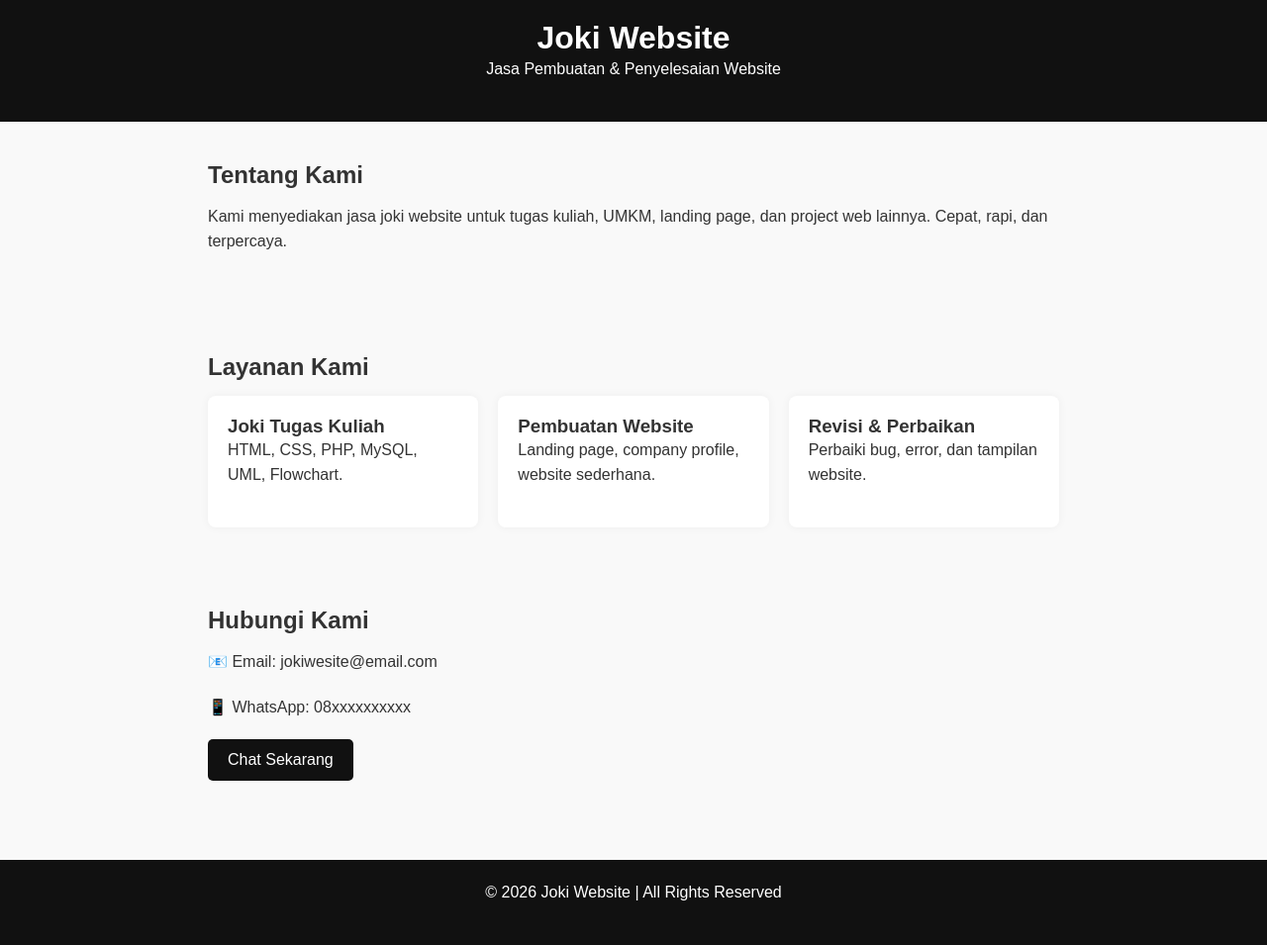
After one commit to abdulajis91744-collab/php_project, a PHP site: page /jokiweb.php in a window 1280 px wide. The commit adds this page. Shown: the whole page at 99% size. Run offline with PHP 8.4, Linux system fonts and the light colour scheme.

Commit message:
Add files via upload

```diff
--- /dev/null
+++ b/jokiweb.php
@@ -0,0 +1,120 @@
+<!DOCTYPE html>
+<html lang="id">
+<head>
+    <meta charset="UTF-8">
+    <meta name="viewport" content="width=device-width, initial-scale=1.0">
+    <title>Joki Website</title>
+
+    <style>
+        * {
+            margin: 0;
+            padding: 0;
+            box-sizing: border-box;
+            font-family: Arial, sans-serif;
+        }
+
+        body {
+            background: #f9f9f9;
+            color: #333;
+        }
+
+        header {
+            background: #111;
+            color: #fff;
+            padding: 20px;
+            text-align: center;
+        }
+
+        section {
+            padding: 40px 20px;
+            max-width: 900px;
+            margin: auto;
+        }
+
+        h2 {
+            margin-bottom: 15px;
+        }
+
+        p {
+            line-height: 1.6;
+            margin-bottom: 20px;
+        }
+
+        .services {
+            display: grid;
+            grid-template-columns: repeat(auto-fit, minmax(250px, 1fr));
+            gap: 20px;
+        }
+
+        .card {
+            background: #fff;
+            padding: 20px;
+            border-radius: 8px;
+            box-shadow: 0 0 10px rgba(0,0,0,0.05);
+        }
+
+        .btn {
+            display: inline-block;
+            padding: 12px 20px;
+            background: #111;
+            color: #fff;
+            text-decoration: none;
+            border-radius: 5px;
+        }
+
+        footer {
+            text-align: center;
+            padding: 20px;
+            background: #111;
+            color: #fff;
+            margin-top: 40px;
+        }
+    </style>
+</head>
+
+<body>
+
+<header>
+    <h1>Joki Website</h1>
+    <p>Jasa Pembuatan & Penyelesaian Website</p>
+</header>
+
+<section>
+    <h2>Tentang Kami</h2>
+    <p>
+        Kami menyediakan jasa joki website untuk tugas kuliah, UMKM, landing page,
+        dan project web lainnya. Cepat, rapi, dan terpercaya.
+    </p>
+</section>
+
+<section>
+    <h2>Layanan Kami</h2>
+    <div class="services">
+        <div class="card">
+            <h3>Joki Tugas Kuliah</h3>
+            <p>HTML, CSS, PHP, MySQL, UML, Flowchart.</p>
+        </div>
+        <div class="card">
+            <h3>Pembuatan Website</h3>
+            <p>Landing page, company profile, website sederhana.</p>
+        </div>
+        <div class="card">
+            <h3>Revisi & Perbaikan</h3>
+            <p>Perbaiki bug, error, dan tampilan website.</p>
+        </div>
+    </div>
+</section>
+
+<section>
+    <h2>Hubungi Kami</h2>
+    <p>📧 Email: jokiwesite@email.com</p>
+    <p>📱 WhatsApp: 08xxxxxxxxxx</p>
+    <a href="#" class="btn">Chat Sekarang</a>
+</section>
+
+<footer>
+    <p>© 2026 Joki Website | All Rights Reserved</p>
+</footer>
+
+</body>
+</html>
```
Also changed, not shown: materi1.php (+14 -0 lines), materi2.php (+65 -8 lines), materi3.php (+36 -18 lines), materi4.php (added, +30 -0 lines), materi5.php (added, +134 -0 lines), koneksi.php (added).
